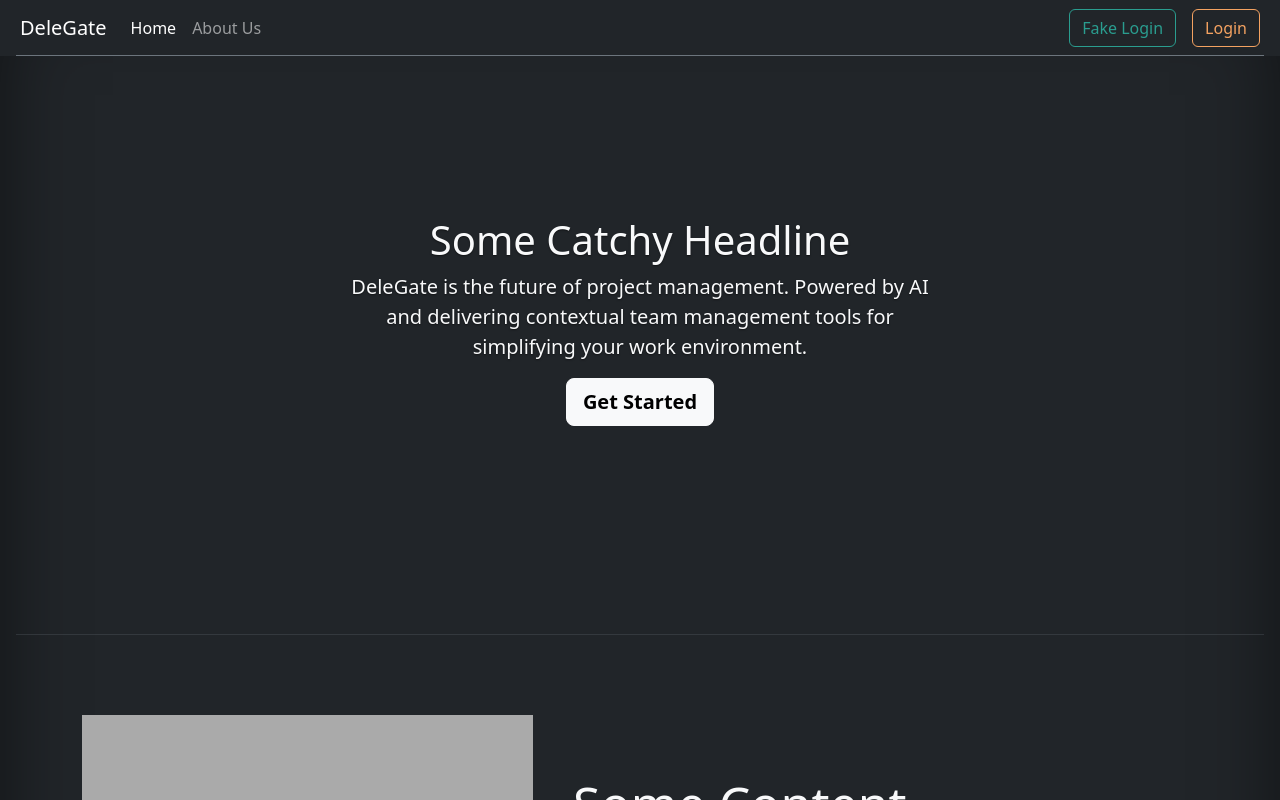
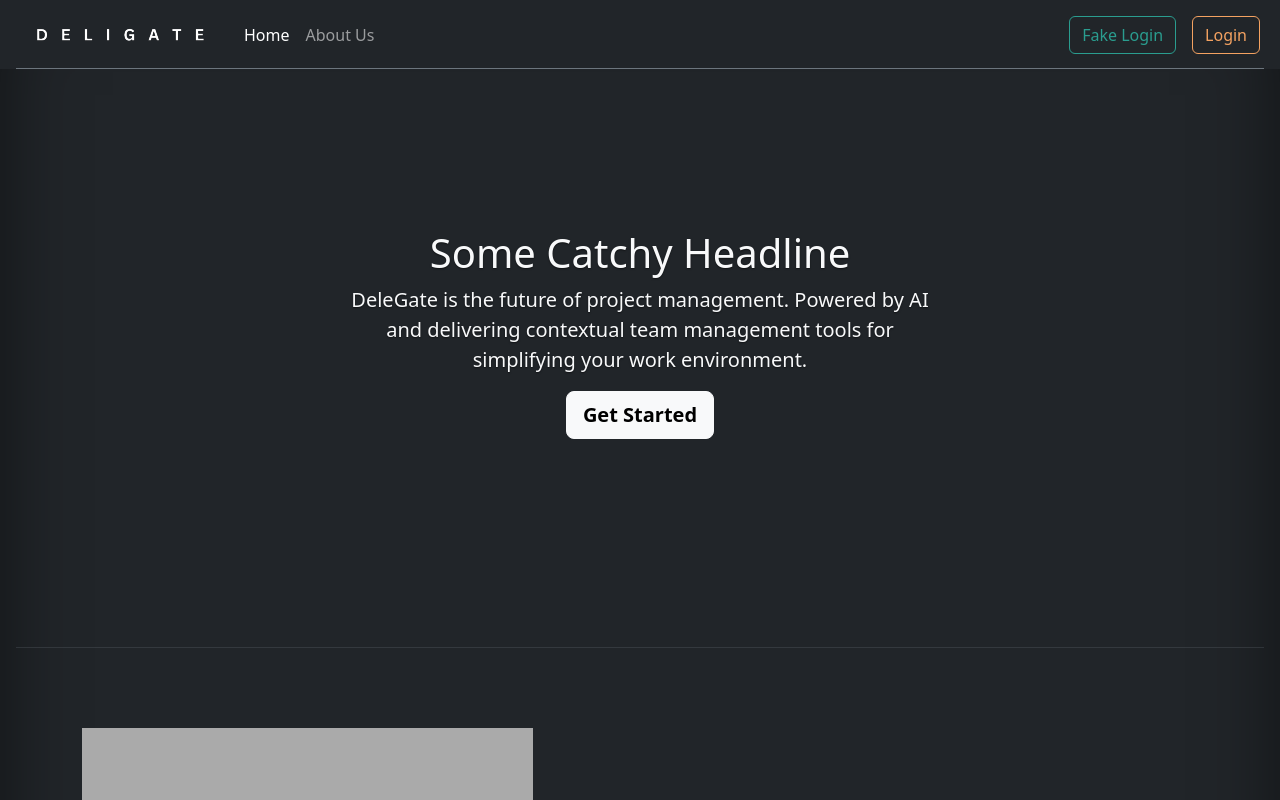
Before and after one commit to creppyfm/DeleGate, a React (Vite) app in the folder client/: page / in a window 1280 px wide. Shown: the top 800 px of the page. Built offline with nearby package versions, Linux system fonts and the light colour scheme; no server answers.

Commit message:
Changed brand to use png

```diff
--- a/client/src/components/Header.tsx
+++ b/client/src/components/Header.tsx
@@ -1,4 +1,4 @@
-import { Nav, Navbar, Container, Button } from "react-bootstrap";
+import { Nav, Navbar, Container, Button, Image } from "react-bootstrap";
 import { NavLink } from "react-router-dom";
 import styles from "./Header.module.css";
 import { useAppContext } from "../utils/GetUserData";
@@ -32,7 +32,7 @@ export function Header() {
       <Navbar bg="dark" variant="dark">
         <Container fluid>
           <Navbar.Brand className="ms-2" href="#home">
-            DeleGate
+            <Image src="brand_dark_trans_thin.png" fluid />
           </Navbar.Brand>
           <Nav className="me-auto">
             <NavLink to={"/"} className="nav-link">
```
